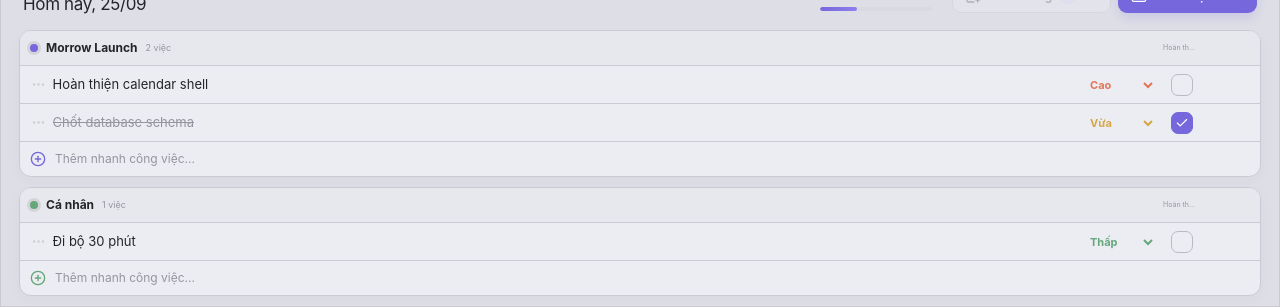
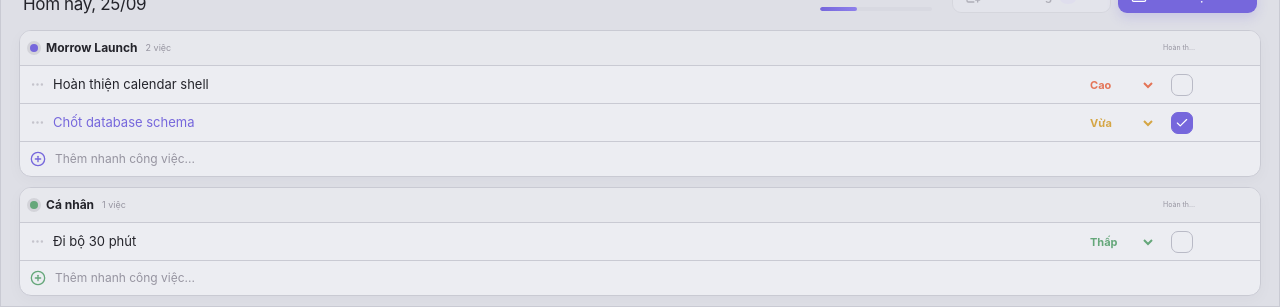
Before and after one commit to coockerman/TodoAppDesktop, a React (Vite) app: page / in a window 1280 px wide. Shown: the part 416-723 px from the top of the page. Built offline with nearby package versions, Linux system fonts and the light colour scheme.

Commit message:
fix lỗi

```diff
--- a/src/features/dashboard/DashboardView.tsx
+++ b/src/features/dashboard/DashboardView.tsx
@@ -1,10 +1,20 @@
 import { useMemo, useState } from "react";
 import { endOfMonth, endOfWeek, format, isBefore, parseISO, startOfMonth, startOfToday, startOfWeek } from "date-fns";
-import { CalendarDays, Search, SlidersHorizontal } from "lucide-react";
+import { CalendarDays, Check, Search, SlidersHorizontal } from "lucide-react";
 import { useMorrowStore } from "../../stores/useMorrowStore";
 import type { Task } from "../../types/models";
 
 type Range = "week" | "month" | "all" | "backlog";
+
+function formatCompletedAt(value: string) {
+  return new Intl.DateTimeFormat("vi-VN", {
+    hour: "2-digit",
+    minute: "2-digit",
+    day: "2-digit",
+    month: "2-digit",
+    year: "numeric",
+  }).format(new Date(value));
+}
 
 export function DashboardView() {
   const { projects, tasks, priorities } = useMorrowStore();
@@ -60,7 +70,13 @@ export function DashboardView() {
               {dayTasks.map((task) => {
                 const project = projects.find((item) => item.id === task.projectId);
                 const priority = priorities.find((item) => item.id === task.priorityId);
-                return <div className={`dashboard-task ${task.completedAt ? "completed" : ""}`} key={task.id}><span className="project-dot" style={{ background: project?.color }} /><div><strong>{task.title}</strong><span>{project?.name}</span></div><span className="priority-pill" style={{ color: priority?.color, background: `${priority?.color}18` }}>{priority?.name}</span></div>;
+                return <div className={`dashboard-task ${task.completedAt ? "completed" : ""}`} key={task.id}>
+                  {task.completedAt
+                    ? <span className="completion-mark has-completion-tooltip" tabIndex={0} aria-label={`Hoàn thành lúc ${formatCompletedAt(task.completedAt)}`} data-completed-label={`Hoàn thành lúc ${formatCompletedAt(task.completedAt)}`}><Check size={11} strokeWidth={3} /></span>
+                    : <span className="project-dot" style={{ background: project?.color }} />}
+                  <div><strong>{task.title}</strong><span>{project?.name}</span></div>
+                  <span className="priority-pill" style={{ color: priority?.color, background: `${priority?.color}18` }}>{priority?.name}</span>
+                </div>;
               })}
             </div>
           </div>
--- a/src/features/tasks/TaskPanel.tsx
+++ b/src/features/tasks/TaskPanel.tsx
@@ -22,10 +22,23 @@ function QuickAdd({ project }: { project: Project }) {
   );
 }
 
+function formatCompletedAt(value: string) {
+  return new Intl.DateTimeFormat("vi-VN", {
+    hour: "2-digit",
+    minute: "2-digit",
+    day: "2-digit",
+    month: "2-digit",
+    year: "numeric",
+  }).format(new Date(value));
+}
+
 function TaskRow({ task }: { task: Task }) {
-  const { priorities, statuses, toggleStatus, updateTask, unscheduleTask, deleteTask } = useMorrowStore();
+  const { priorities, statuses, reorderTask, toggleStatus, updateTask, unscheduleTask, deleteTask } = useMorrowStore();
   const [title, setTitle] = useState(task.title);
+  const [dragging, setDragging] = useState(false);
+  const [dragOver, setDragOver] = useState(false);
   const activeStatuses = statuses.filter((item) => !item.deletedAt).sort((a, b) => a.weight - b.weight);
+  const completionStatus = activeStatuses.find((item) => item.isCompletionStatus);
   const priority = priorities.find((item) => item.id === task.priorityId);
   useEffect(() => setTitle(task.title), [task.title]);
   const saveTitle = () => {
@@ -34,10 +47,24 @@ function TaskRow({ task }: { task: Task }) {
     if (nextTitle !== task.title) updateTask(task.id, { title: nextTitle });
   };
   return (
-    <div className={`task-row ${task.completedAt ? "completed" : ""}`}>
+    <div
+      className={`task-row ${task.completedAt ? "completed" : ""} ${dragging ? "dragging" : ""} ${dragOver ? "drag-over" : ""}`}
+      style={{ "--completion-color": completionStatus?.color ?? "#38c976" } as React.CSSProperties}
+      onDragEnter={(event) => { event.preventDefault(); if (!dragging) setDragOver(true); }}
+      onDragOver={(event) => { event.preventDefault(); event.dataTransfer.dropEffect = "move"; if (!dragging) setDragOver(true); }}
+      onDragLeave={() => setDragOver(false)}
+      onDrop={(event) => { event.preventDefault(); setDragOver(false); reorderTask(event.dataTransfer.getData("text/plain"), task.id); }}
+    >
       <div className="task-name-wrap">
-        <span className="task-grip"><MoreHorizontal size={15} /></span>
-        <input className="task-title-input" value={title} onChange={(event) => setTitle(event.target.value)} onBlur={saveTitle} onKeyDown={(event) => { if (event.key === "Enter") event.currentTarget.blur(); }} aria-label="Tên công việc" />
+        <span
+          className="task-grip"
+          draggable
+          title="Giữ và kéo để đổi vị trí"
+          onMouseDown={(event) => event.stopPropagation()}
+          onDragStart={(event) => { event.dataTransfer.effectAllowed = "move"; event.dataTransfer.setData("text/plain", task.id); setDragging(true); }}
+          onDragEnd={() => { setDragging(false); setDragOver(false); }}
+        ><MoreHorizontal size={15} /></span>
+        <input className="task-title-input" value={title} onChange={(event) => setTitle(event.target.value)} onBlur={saveTitle} onKeyDown={(event) => { if (event.key === "Enter") event.currentTarget.blur(); }} aria-label="Tên công việc" title={task.completedAt ? `Hoàn thành lúc ${formatCompletedAt(task.completedAt)}` : undefined} />
       </div>
       <select className="priority-select" value={task.priorityId} onChange={(event) => updateTask(task.id, { priorityId: event.target.value })} style={{ color: priority?.color }} aria-label="Độ ưu tiên">
         {priorities.filter((item) => !item.deletedAt).sort((a, b) => a.weight - b.weight).map((item) => <option value={item.id} key={item.id} style={{ color: item.color, backgroundColor: "var(--surface)" }}>{item.name}</option>)}
@@ -45,7 +72,14 @@ function TaskRow({ task }: { task: Task }) {
       <div className="status-cells">
         {activeStatuses.map((status) => {
           const checked = task.statuses.find((item) => item.statusId === status.id)?.checked ?? false;
-          return <button key={status.id} className={`status-check ${checked ? "checked" : ""}`} title={status.name} onClick={() => toggleStatus(task.id, status.id)} style={{ "--status-color": status.color } as React.CSSProperties}>{checked && <Check size={14} />}</button>;
+          return <button
+            key={status.id}
+            className={`status-check ${checked ? "checked" : ""}`}
+            title={status.name}
+            aria-label={status.name}
+            onClick={() => toggleStatus(task.id, status.id)}
+            style={{ "--status-color": status.color } as React.CSSProperties}
+          >{checked && <Check size={14} />}</button>;
         })}
       </div>
       <div className="task-actions"><button className="unschedule-task" onClick={() => unscheduleTask(task.id)} title="Đưa về Backlog"><CalendarX size={14} /></button><button className="delete-task" onClick={() => deleteTask(task.id)} title="Xóa công việc"><Trash2 size={15} /></button></div>
--- a/src/stores/useMorrowStore.ts
+++ b/src/stores/useMorrowStore.ts
@@ -24,6 +24,7 @@ type AppState = AppData & {
   updateTask: (taskId: string, patch: Partial<Pick<Task, "title" | "notes" | "priorityId">>) => void;
   scheduleTask: (taskId: string, date: string) => void;
   unscheduleTask: (taskId: string) => void;
+  reorderTask: (taskId: string, targetTaskId: string) => void;
   toggleStatus: (taskId: string, statusId: string) => void;
   deleteTask: (taskId: string) => void;
   bulkMoveOpenTasks: (fromDate: string, toDate: string) => number;
@@ -127,6 +128,19 @@ export const useMorrowStore = create<AppState>((set, get) => {
       if (!before || before.scheduledDate === null) return {};
       const after = { ...before, scheduledDate: null, sortOrder: state.tasks.filter((item) => item.projectId === before.projectId && item.scheduledDate === null && !item.deletedAt).length, updatedAt: now() };
       return { tasks: state.tasks.map((item) => item.id === taskId ? after : item), auditEvents: [...state.auditEvents, audit("task", taskId, "unscheduled", before, after, { fromDate: before.scheduledDate })] };
+    }),
+    reorderTask: (taskId, targetTaskId) => commit((state) => {
+      if (taskId === targetTaskId) return {};
+      const before = state.tasks.find((item) => item.id === taskId);
+      const target = state.tasks.find((item) => item.id === targetTaskId);
+      if (!before || !target || before.deletedAt || target.deletedAt || before.projectId !== target.projectId || before.scheduledDate !== target.scheduledDate) return {};
+      const stamp = now();
+      const after = { ...before, sortOrder: target.sortOrder, updatedAt: stamp };
+      const targetAfter = { ...target, sortOrder: before.sortOrder, updatedAt: stamp };
+      return {
+        tasks: state.tasks.map((item) => item.id === taskId ? after : item.id === targetTaskId ? targetAfter : item),
+        auditEvents: [...state.auditEvents, audit("task", taskId, "reordered", before, after, { targetTaskId })],
+      };
     }),
     toggleStatus: (taskId, statusId) => commit((state) => {
       const before = state.tasks.find((item) => item.id === taskId);
--- a/src/styles.css
+++ b/src/styles.css
@@ -123,7 +123,7 @@ input, textarea, select { outline: none; }
 .project-picker-menu .manage-projects-link { display: flex; justify-content: center; margin-top: 5px; padding-top: 9px; border-top: 1px solid var(--border); color: var(--muted); }
 .day-task-actions { display: flex; align-items: center; gap: 7px; }
 .backlog-picker-trigger b { min-width: 18px; padding: 1px 5px; border-radius: 8px; background: var(--accent-soft); color: var(--accent-strong); font-size: 9px; text-align: center; }
-.backlog-picker-menu { width: min(320px, calc(100vw - 28px)); max-height: min(270px, 42vh); overscroll-behavior: contain; overflow-y: auto; scrollbar-width: thin; }
+.backlog-picker-menu { top: calc(100% + 7px); bottom: auto; width: min(320px, calc(100vw - 28px)); max-height: min(270px, 42vh); overscroll-behavior: contain; overflow-y: auto; scrollbar-width: thin; }
 .backlog-picker-title { position: sticky; z-index: 2; top: -7px; display: flex; align-items: center; justify-content: space-between; margin: -7px -7px 0; padding: 10px 12px 7px 14px; border-bottom: 1px solid var(--border); background: var(--surface); color: var(--faint); font-size: 8px; font-weight: 700; letter-spacing: .06em; text-transform: uppercase; }.backlog-picker-title button { display: grid; place-items: center; width: 24px; height: 24px; padding: 0; border: 0; border-radius: 6px; background: transparent; color: var(--muted); }.backlog-picker-title button:hover { background: var(--surface-hover); color: var(--text); }
 .backlog-picker-group { padding: 5px 0; border-top: 1px solid var(--border); }.backlog-picker-group > strong { display: flex; align-items: center; gap: 6px; padding: 3px 7px 5px; color: var(--muted); font-size: 9px; }.backlog-picker-group > strong i { width: 7px; height: 7px; border-radius: 50%; }.backlog-picker-group > strong small { margin-left: auto; color: var(--faint); font-size: 8px; }.backlog-picker-group > button { display: grid; grid-template-columns: minmax(0, 1fr) auto; align-items: center; gap: 8px; width: 100%; padding: 7px 8px; border: 0; border-radius: 7px; background: transparent; color: var(--text); font-size: var(--content-text-small); text-align: left; }.backlog-picker-group > button span { overflow: hidden; text-overflow: ellipsis; white-space: nowrap; }.backlog-picker-group > button svg { color: var(--accent); }.backlog-picker-group > button:hover { background: var(--surface-hover); }
 .day-progress { display: grid; grid-template-columns: auto auto; align-items: baseline; column-gap: 4px; min-width: 112px; }
@@ -142,15 +142,20 @@ input, textarea, select { outline: none; }
 .status-labels span { width: 34px; overflow: hidden; color: var(--faint); font-size: 7px; text-align: center; text-overflow: ellipsis; white-space: nowrap; }
 .task-row { display: grid; grid-template-columns: minmax(180px, 1fr) 78px auto 47px; align-items: center; gap: 6px; min-height: 38px; padding: 2px 8px; border-bottom: 1px solid var(--border); transition: .13s ease; }
 .task-row:hover { background: color-mix(in srgb, var(--surface-soft) 65%, transparent); }
+.task-row.dragging { opacity: .42; }
+.task-row.drag-over { background: color-mix(in srgb, var(--accent) 9%, var(--surface)); box-shadow: inset 0 2px 0 var(--accent); }
 .task-name-wrap { display: flex; align-items: center; min-width: 0; }
-.task-grip { display: grid; place-items: center; width: 22px; color: var(--faint); opacity: .35; }
+.task-grip { display: grid; place-items: center; flex: 0 0 auto; width: 26px; height: 30px; margin-left: -4px; color: var(--faint); opacity: .45; cursor: grab; user-select: none; -webkit-user-drag: element; touch-action: none; }
+.task-grip:hover { color: var(--muted); opacity: 1; }
+.task-grip:active { cursor: grabbing; }
+.task-grip svg { pointer-events: none; }
 .task-title-input { width: 100%; padding: 5px 3px; border: 0; background: transparent; font-size: var(--content-text); }
-.task-row.completed .task-title-input { color: var(--faint); text-decoration: line-through; }
+.task-row.completed .task-title-input { color: var(--completion-color); }
 .priority-select { width: 76px; padding: 3px 4px; border: 1px solid transparent; border-radius: 7px; background: transparent; font-size: var(--content-text-small); font-weight: 650; }
 .priority-select:hover { border-color: var(--border); background: var(--surface-soft); }
 .priority-select option { background: var(--surface); }
 .status-cells { display: flex; justify-content: flex-end; gap: 6px; }
-.status-check { display: grid; place-items: center; width: 22px; height: 22px; margin-inline: 6px; padding: 0; border: 1.5px solid var(--border-strong); border-radius: 7px; background: var(--surface); color: white; }
+.status-check { position: relative; display: grid; place-items: center; width: 22px; height: 22px; margin-inline: 6px; padding: 0; border: 1.5px solid var(--border-strong); border-radius: 7px; background: var(--surface); color: white; }
 .status-check:hover { border-color: var(--status-color); }
 .status-check.checked { border-color: var(--status-color); background: var(--status-color); }
 .task-actions { display: flex; gap: 1px; }
@@ -203,7 +208,12 @@ input, textarea, select { outline: none; }
 .dashboard-task { display: grid; grid-template-columns: auto 1fr auto; align-items: center; gap: 10px; min-height: 40px; padding: 5px 7px; border-radius: 8px; }
 .dashboard-task:hover { background: var(--surface-soft); }
 .dashboard-task > div { display: flex; flex-direction: column; }.dashboard-task strong { font-size: var(--content-control); }.dashboard-task > div span { color: var(--muted); font-size: var(--content-text-small); }
-.dashboard-task.completed strong { color: var(--faint); text-decoration: line-through; }
+.dashboard-task.completed strong { color: var(--muted); }
+.completion-mark { position: relative; display: grid; place-items: center; flex: 0 0 auto; width: 16px; height: 16px; border-radius: 50%; background: #38c976; color: white; box-shadow: 0 0 0 3px color-mix(in srgb, #38c976 12%, transparent); }
+.has-completion-tooltip::after { content: attr(data-completed-label); position: absolute; z-index: 30; left: 50%; bottom: calc(100% + 9px); width: max-content; max-width: 210px; padding: 7px 9px; border: 1px solid color-mix(in srgb, var(--border-strong) 80%, transparent); border-radius: 8px; background: var(--text); color: var(--surface); font-size: 9px; font-weight: 600; line-height: 1.3; white-space: nowrap; box-shadow: var(--shadow); opacity: 0; pointer-events: none; transform: translate(-50%, 4px); transition: opacity .14s ease, transform .14s ease; }
+.has-completion-tooltip::before { content: ""; position: absolute; z-index: 31; left: 50%; bottom: calc(100% + 5px); width: 7px; height: 7px; background: var(--text); opacity: 0; pointer-events: none; transform: translateX(-50%) rotate(45deg); transition: opacity .14s ease; }
+.has-completion-tooltip:hover::after, .has-completion-tooltip:hover::before, .has-completion-tooltip:focus-visible::after, .has-completion-tooltip:focus-visible::before { opacity: 1; }
+.has-completion-tooltip:hover::after, .has-completion-tooltip:focus-visible::after { transform: translate(-50%, 0); }
 .priority-pill { padding: 4px 7px; border-radius: 7px; font-size: 8px; font-weight: 700; }
 .no-results { padding: 36px; color: var(--muted); font-size: 11px; text-align: center; }
 
@@ -307,7 +317,9 @@ input, textarea, select { outline: none; }
 .splash { display: flex; flex-direction: column; align-items: center; justify-content: center; width: 100%; height: 100%; background: var(--bg); color: var(--text); }.splash strong { margin-top: 10px; }.splash span { margin-top: 5px; color: var(--muted); font-size: 10px; }
 
 @media (max-width: 680px) {
-  .soft-button.compact { display: none; }
+  .calendar-panel .soft-button.compact { display: none; }
+  .titlebar-collapse { width: 32px; min-height: 32px; padding: 0; }
+  .titlebar-collapse span { display: none; }
   .titlebar { grid-template-columns: 1fr auto auto; }
   .task-panel-header { grid-template-columns: 1fr auto; }.day-progress { display: none; }
   .project-grid, .settings-layout { grid-template-columns: 1fr; }.settings-card.wide { grid-column: auto; }
@@ -315,3 +327,7 @@ input, textarea, select { outline: none; }
   .dashboard-filters { flex-wrap: wrap; justify-content: flex-end; }.search-box { display: none; }
   .backlog-panel { width: 100%; min-width: 0; }.backlog-task-footer { align-items: flex-start; flex-direction: column; }
 }
+
+@media (max-width: 570px) {
+  .brand small { display: none; }
+}
```
Also changed, not shown: src/app/App.tsx (+4 -3 lines), 1 other file (tests, documents, lock files or other folders).
